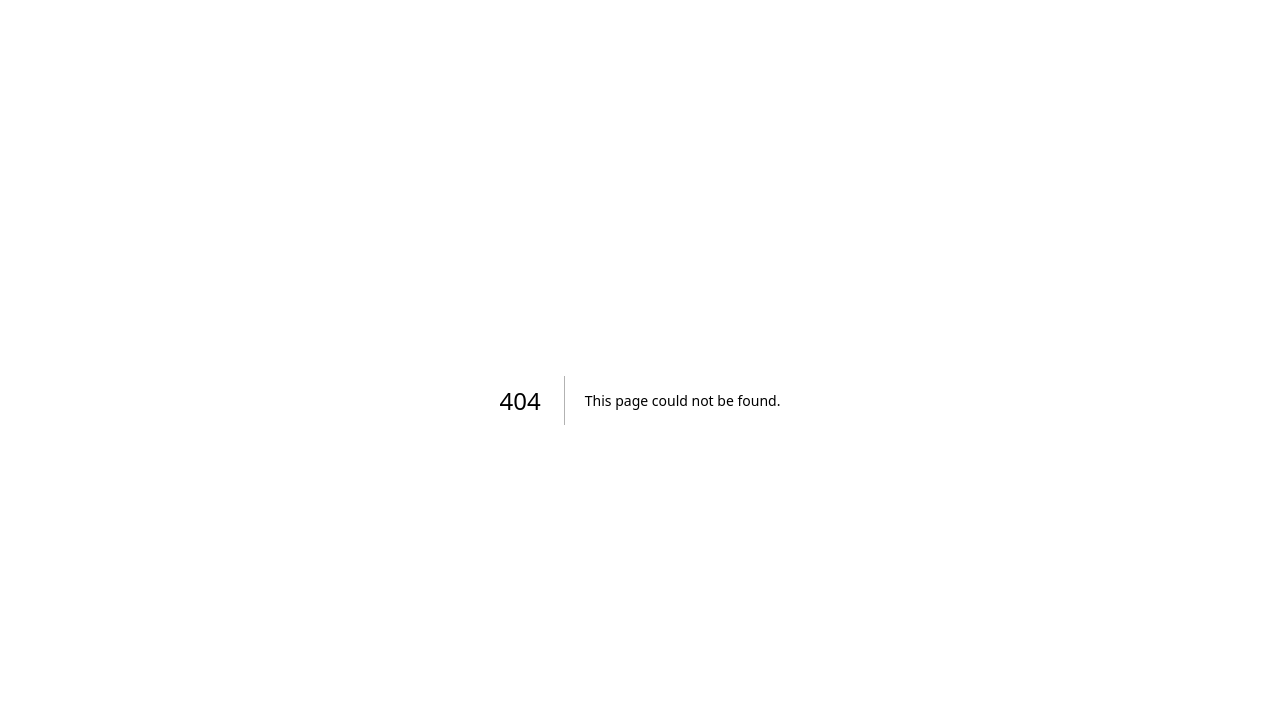
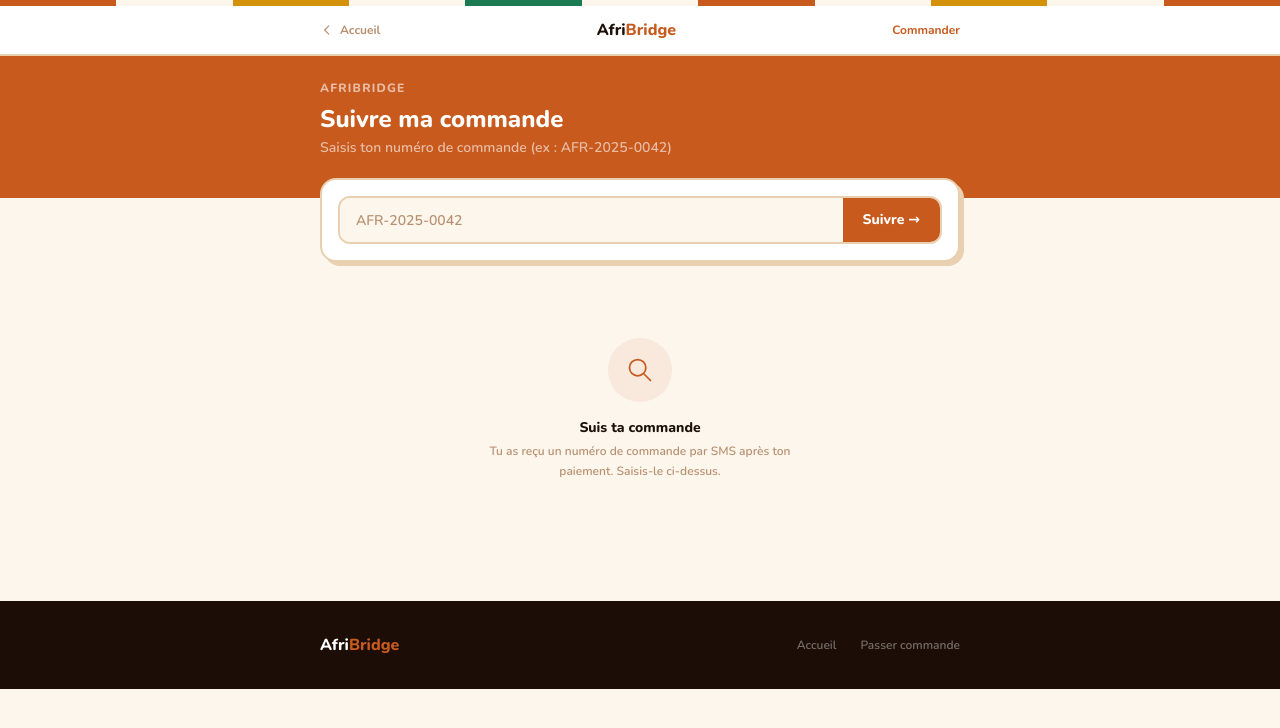
Before and after one commit to abdouberte/afribridge-front, a Next.js app: page /suivi in a window 1280 px wide. Before the commit this address had no page. Shown: the top 728 px of the page. Built offline with nearby package versions, Linux system fonts and the light colour scheme; no server answers.

Commit message:
page-suivie: creation de la page suivi

```diff
--- /dev/null
+++ b/app/suivi/page.tsx
@@ -0,0 +1,206 @@
+import type { Metadata } from "next";
+import Link from "next/link";
+import { getOrderByRef } from "@/lib/api";
+import OrderTimeline from "@/components/features/OrderTimeline";
+import SearchForm from "@/components/features/SearchForm";
+
+export const metadata: Metadata = {
+  title: "Suivi de commande — AfriBridge",
+  description: "Suis ta commande AfriBridge en temps réel.",
+};
+
+const KENTE = [
+  "#C85A1E",
+  "#FDF6EC",
+  "#D4920A",
+  "#FDF6EC",
+  "#1B7A52",
+  "#FDF6EC",
+  "#C85A1E",
+  "#FDF6EC",
+  "#D4920A",
+  "#FDF6EC",
+  "#C85A1E",
+];
+
+interface Props {
+  searchParams: { ref?: string };
+}
+
+export default async function SuiviPage({ searchParams }: Props) {
+  const ref = searchParams.ref?.trim().toUpperCase() ?? "";
+  const order = ref ? await getOrderByRef(ref) : null;
+
+  return (
+    <main className="min-h-screen bg-afri-cream font-sans">
+      {/* ── Bande Kente ── */}
+      <div className="flex h-1.5">
+        {KENTE.map((c, i) => (
+          <div key={i} className="flex-1" style={{ background: c }} />
+        ))}
+      </div>
+
+      {/* ── Navigation ── */}
+      <nav className="bg-white border-b-2 border-afri-border">
+        <div className="max-w-2xl mx-auto px-4 py-3 flex items-center justify-between">
+          <Link
+            href="/"
+            className="flex items-center gap-1.5 text-xs font-bold text-afri-text-3 hover:text-afri-terra transition-colors"
+          >
+            <svg
+              width="14"
+              height="14"
+              fill="none"
+              viewBox="0 0 24 24"
+              stroke="currentColor"
+              strokeWidth={2}
+            >
+              <path
+                strokeLinecap="round"
+                strokeLinejoin="round"
+                d="M15 19l-7-7 7-7"
+              />
+            </svg>
+            Accueil
+          </Link>
+          <span className="text-base font-black text-afri-text">
+            Afri<span className="text-afri-terra">Bridge</span>
+          </span>
+          <Link
+            href="/commande"
+            className="text-xs font-bold text-afri-terra hover:underline"
+          >
+            Commander
+          </Link>
+        </div>
+      </nav>
+
+      {/* ── Hero ── */}
+      <div className="bg-afri-terra">
+        <div className="max-w-2xl mx-auto px-4 pt-6 pb-10">
+          <p className="text-xs font-extrabold tracking-widest uppercase text-white/60 mb-2">
+            AfriBridge
+          </p>
+          <h1 className="text-2xl font-black text-white leading-tight">
+            Suivre ma commande
+          </h1>
+          <p className="text-sm font-semibold text-white/60 mt-1">
+            Saisis ton numéro de commande (ex : AFR-2025-0042)
+          </p>
+        </div>
+      </div>
+
+      {/* ── Carte recherche flottante ── */}
+      <div className="max-w-2xl mx-auto px-4 -mt-5 relative z-10">
+        <div
+          className="bg-white border-2 border-afri-border rounded-2xl p-4"
+          style={{ boxShadow: "4px 4px 0 #E8D0B0" }}
+        >
+          <SearchForm initialRef={ref} />
+        </div>
+      </div>
+
+      {/* ── Résultat ── */}
+      <div className="max-w-2xl mx-auto px-4 pt-5 pb-16">
+        {/* État initial — aucune recherche */}
+        {!ref && (
+          <div className="flex flex-col items-center justify-center py-14 text-center">
+            <div className="w-16 h-16 rounded-full bg-afri-terra-light flex items-center justify-center mb-4">
+              <svg
+                width="28"
+                height="28"
+                fill="none"
+                viewBox="0 0 24 24"
+                stroke="#C85A1E"
+                strokeWidth={1.5}
+              >
+                <path
+                  strokeLinecap="round"
+                  strokeLinejoin="round"
+                  d="M21 21l-6-6m2-5a7 7 0 11-14 0 7 7 0 0114 0z"
+                />
+              </svg>
+            </div>
+            <p className="text-sm font-extrabold text-afri-text mb-1">
+              Suis ta commande
+            </p>
+            <p className="text-xs font-semibold text-afri-text-3 leading-relaxed max-w-xs">
+              Tu as reçu un numéro de commande par SMS après ton paiement.
+              Saisis-le ci-dessus.
+            </p>
+          </div>
+        )}
+
+        {/* Commande non trouvée */}
+        {ref && !order && (
+          <div
+            className="flex flex-col items-center text-center py-10 bg-white border-2 border-afri-border rounded-2xl px-6"
+            style={{ boxShadow: "3px 3px 0 #E8D0B0" }}
+          >
+            <div className="w-14 h-14 rounded-full bg-afri-error-light flex items-center justify-center mb-4">
+              <svg
+                width="24"
+                height="24"
+                fill="none"
+                viewBox="0 0 24 24"
+                stroke="#C0392B"
+                strokeWidth={2}
+              >
+                <path
+                  strokeLinecap="round"
+                  strokeLinejoin="round"
+                  d="M12 9v2m0 4h.01m-6.938 4h13.856c1.54 0 2.502-1.667 1.732-3L13.732 4c-.77-1.333-2.694-1.333-3.464 0L3.34 16c-.77 1.333.192 3 1.732 3z"
+                />
+              </svg>
+            </div>
+            <p className="text-sm font-extrabold text-afri-text mb-2">
+              Commande introuvable
+            </p>
+            <p className="text-xs font-semibold text-afri-text-3 leading-relaxed mb-5">
+              Aucune commande trouvée pour{" "}
+              <strong className="text-afri-terra">{ref}</strong>. Vérifie le
+              numéro reçu par SMS ou contacte-nous.
+            </p>
+            <a
+              href={`https://wa.me/${process.env.NEXT_PUBLIC_WHATSAPP_NUMBER}?text=Bonjour, je cherche ma commande ${ref}`}
+              target="_blank"
+              rel="noopener noreferrer"
+              className="px-6 py-2.5 bg-afri-terra text-white text-sm font-extrabold rounded-xl border-2 border-afri-terra-dark"
+              style={{ boxShadow: "2px 2px 0 #A8481A" }}
+            >
+              Contacter le support →
+            </a>
+          </div>
+        )}
+
+        {/* Commande trouvée */}
+        {order && <OrderTimeline order={order} />}
+      </div>
+
+      {/* ── Footer ── */}
+      <footer style={{ background: "#1C0E06" }}>
+        <div className="max-w-2xl mx-auto px-4 py-8 flex flex-col md:flex-row md:items-center md:justify-between gap-4">
+          <p className="text-base font-black text-white">
+            Afri<span className="text-afri-terra">Bridge</span>
+          </p>
+          <div className="flex gap-6">
+            <Link
+              href="/"
+              className="text-xs font-semibold"
+              style={{ color: "rgba(255,255,255,0.4)" }}
+            >
+              Accueil
+            </Link>
+            <Link
+              href="/commande"
+              className="text-xs font-semibold"
+              style={{ color: "rgba(255,255,255,0.4)" }}
+            >
+              Passer commande
+            </Link>
+          </div>
+        </div>
+      </footer>
+    </main>
+  );
+}
```
